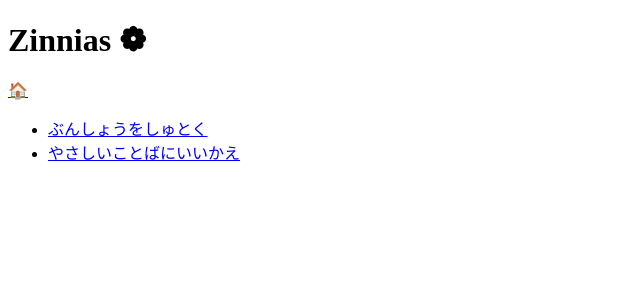
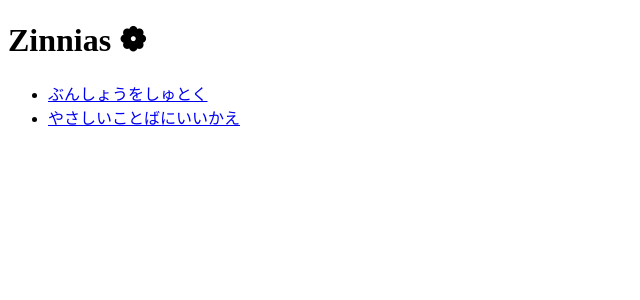
Before and after one commit to nabbisen/zinnias, a SvelteKit app: page / in a window 1280 px wide. Shown: the top 300 px of the page, without its empty margins (0-640 px from the left). Built offline with nearby package versions, Linux system fonts and the light colour scheme.

Commit message:
header nav menus

```diff
--- a/src/routes/(view)/+layout.svelte
+++ b/src/routes/(view)/+layout.svelte
@@ -1,4 +1,5 @@
 <script lang="ts">
+	import { page } from '$app/state'
 	import favicon from '$lib/assets/favicon.svg'
 
 	let { children } = $props()
@@ -10,9 +11,13 @@
 
 <header>
 	<h1>Zinnias ❁</h1>
-	<nav>
-		<a href="/">🏠️</a>
-	</nav>
+	{#if page.url.pathname !== '/'}
+		<nav>
+			<a href="/">🏠️</a>
+			<a href="/text-from-image">🖼️</a>
+			<a href="/easier-expression">🔤</a>
+		</nav>
+	{/if}
 </header>
 
 {@render children?.()}
```
